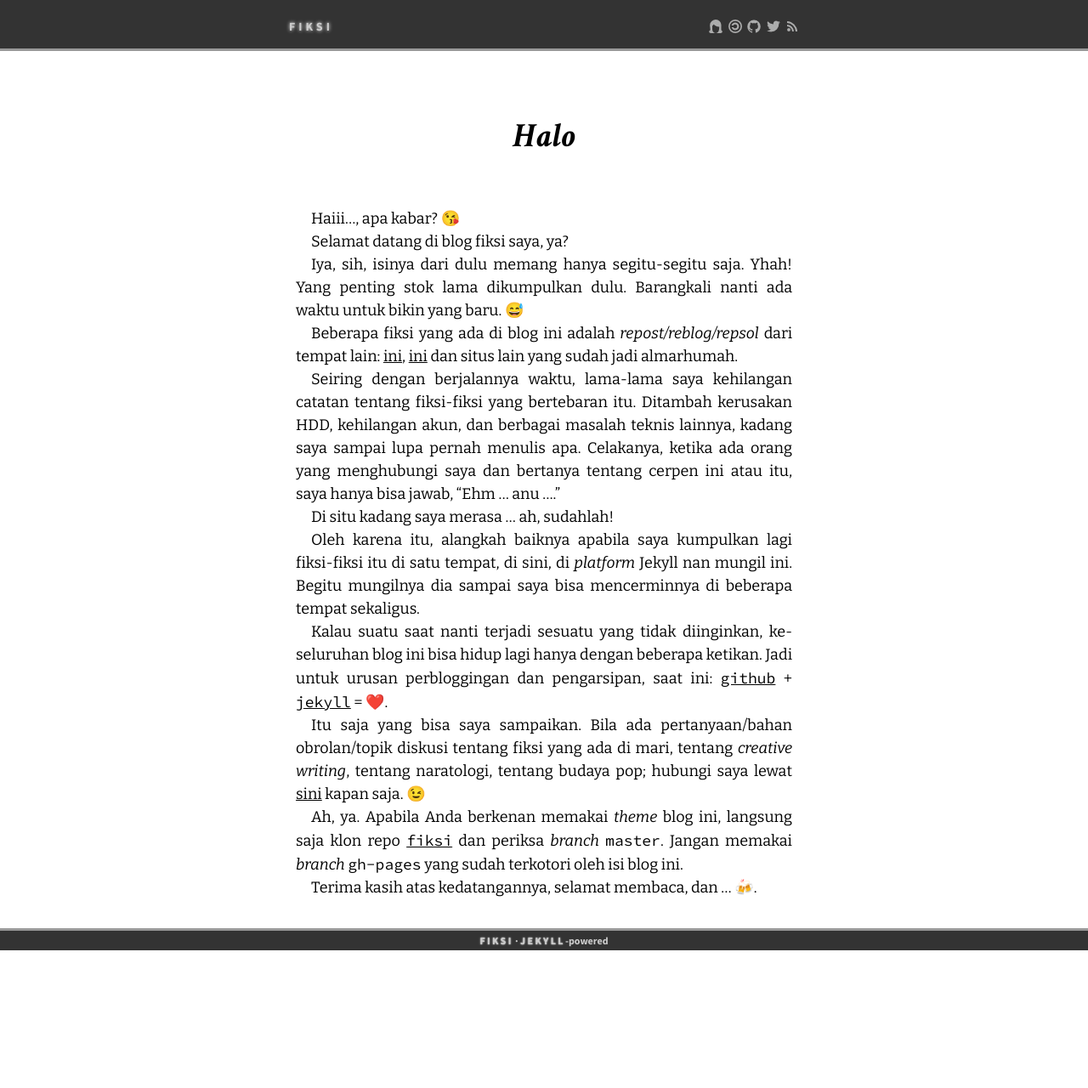
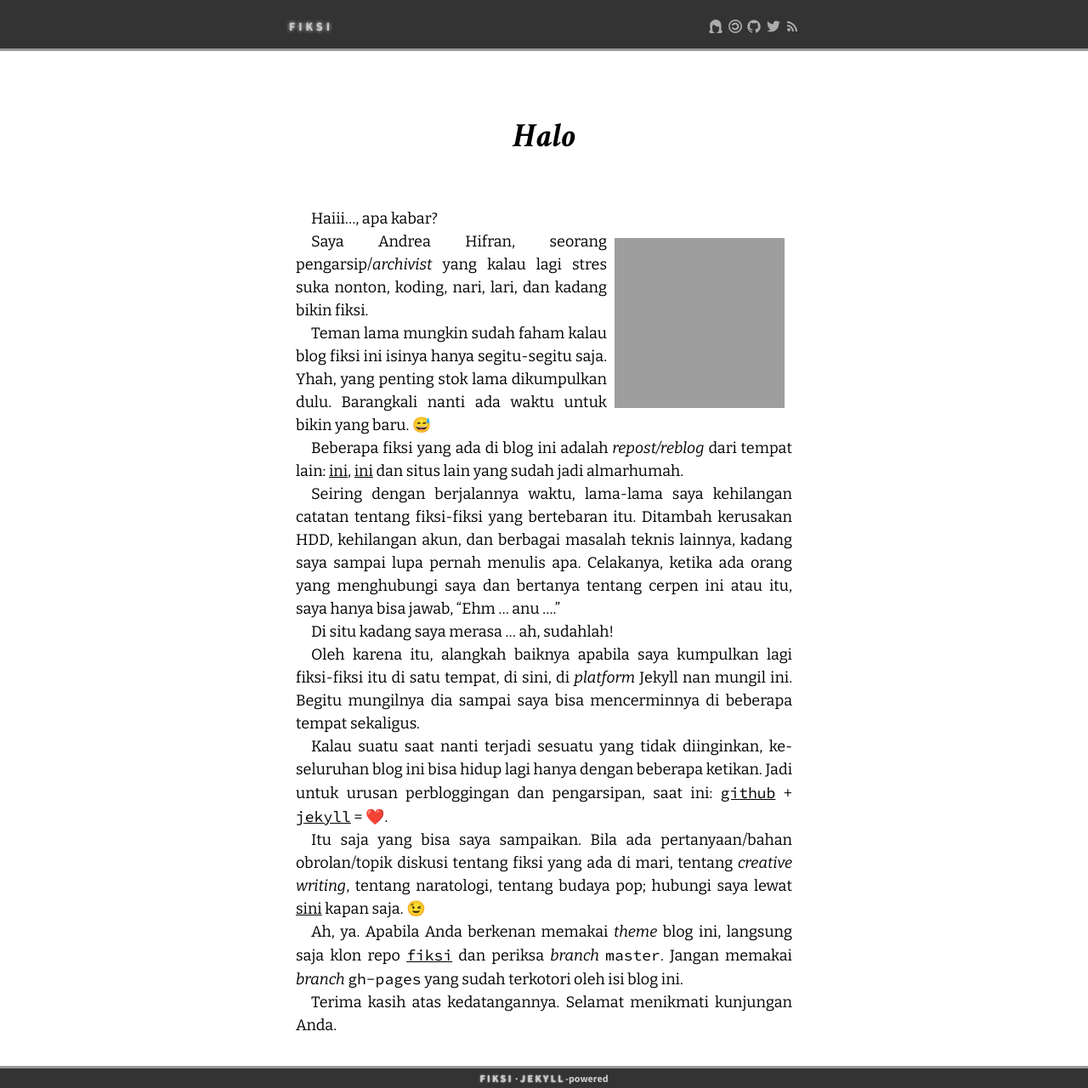
Before and after one commit to fxah/fiksi, a Jekyll site: the page built from about.md, in a window 1280 px wide. Shown: the whole page at 85% size. Built offline with Jekyll 4.4.1, drawn with Linux system fonts in a browser that asks for light colours; emoji names are drawn with the system emoji font; before the commit the page ends 1118 px from its top, so only the background shows below that; grey boxes are pictures that could not be loaded.

Commit message:
Change that silly about page.

```diff
--- a/about.md
+++ b/about.md
@@ -4,13 +4,15 @@ title: Halo
 permalink: /about/
 ---
 
-Haiii..., apa kabar? :kissing_heart:
+Haiii..., apa kabar?
 
-Selamat datang di blog fiksi saya, ya?
+<p class='ni' style='float:right'><img style='margin:.5em' src="https://www.gravatar.com/avatar/ef266bfc718df725b8e9762d90cd86dc" alt="..."/></p>
 
-Iya, sih, isinya dari dulu memang hanya segitu-segitu saja. Yhah! Yang penting stok lama dikumpulkan dulu. Barangkali nanti ada waktu untuk bikin yang baru. :sweat_smile:
+Saya Andrea Hifran, seorang pengarsip/*archivist* yang kalau lagi stres suka nonton, koding, nari, lari, dan kadang bikin fiksi.
 
-Beberapa fiksi yang ada di blog ini adalah *repost/reblog/repsol* dari tempat lain: [ini](https://hifran.wordpress.com/ "Wordpress.com"), [ini](http://kemudian.com/users/andrea "Kemudian.com") dan situs lain yang sudah jadi almarhumah.
+Teman lama mungkin sudah faham kalau blog fiksi ini isinya hanya segitu-segitu saja. Yhah, yang penting stok lama dikumpulkan dulu. Barangkali nanti ada waktu untuk bikin yang baru. :sweat_smile:
+
+Beberapa fiksi yang ada di blog ini adalah *repost/reblog* dari tempat lain: [ini](https://hifran.wordpress.com/ "Wordpress.com"), [ini](http://kemudian.com/users/andrea "Kemudian.com") dan situs lain yang sudah jadi almarhumah.
 
 Seiring dengan berjalannya waktu, lama-lama saya kehilangan catatan tentang fiksi-fiksi yang bertebaran itu. Ditambah kerusakan HDD, kehilangan akun, dan berbagai masalah teknis lainnya, kadang saya sampai lupa pernah menulis apa. Celakanya, ketika ada orang yang menghubungi saya dan bertanya tentang cerpen ini atau itu, saya hanya bisa jawab, "Ehm ... anu ...."
 
@@ -24,4 +26,4 @@ Itu saja yang bisa saya sampaikan. Bila ada pertanyaan/bahan obrolan/topik disku
 
 Ah, ya. Apabila Anda berkenan memakai *theme* blog ini, langsung saja klon repo [`fiksi`](https://github.com/{{ site.github_username }}{{ site.baseurl }}) dan periksa *branch* `master`. Jangan memakai *branch* `gh-pages` yang sudah terkotori oleh isi blog ini.
 
-Terima kasih atas kedatangannya, selamat membaca, dan ... :beers:.
+Terima kasih atas kedatangannya. Selamat menikmati kunjung&shy;an Anda.
```
